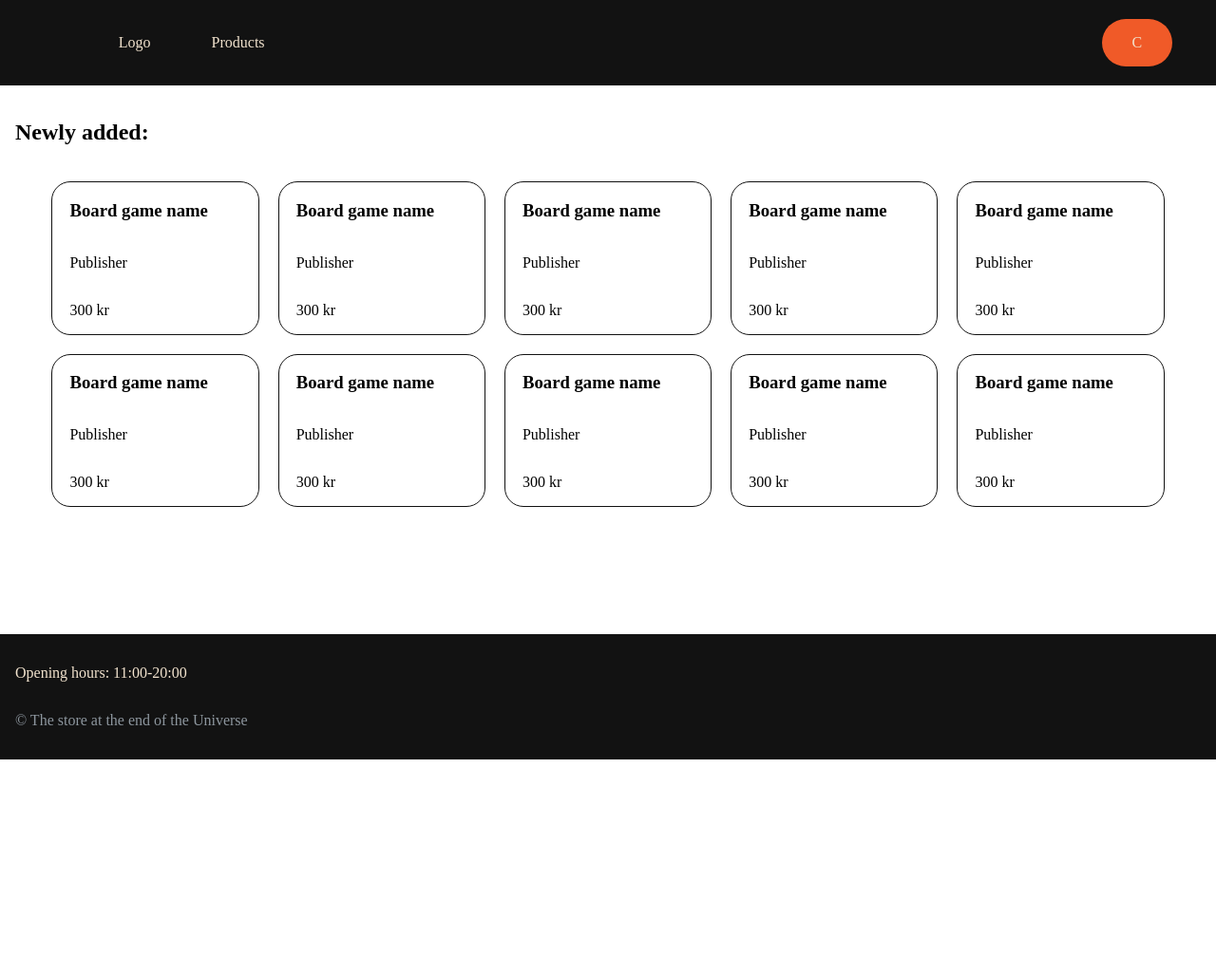
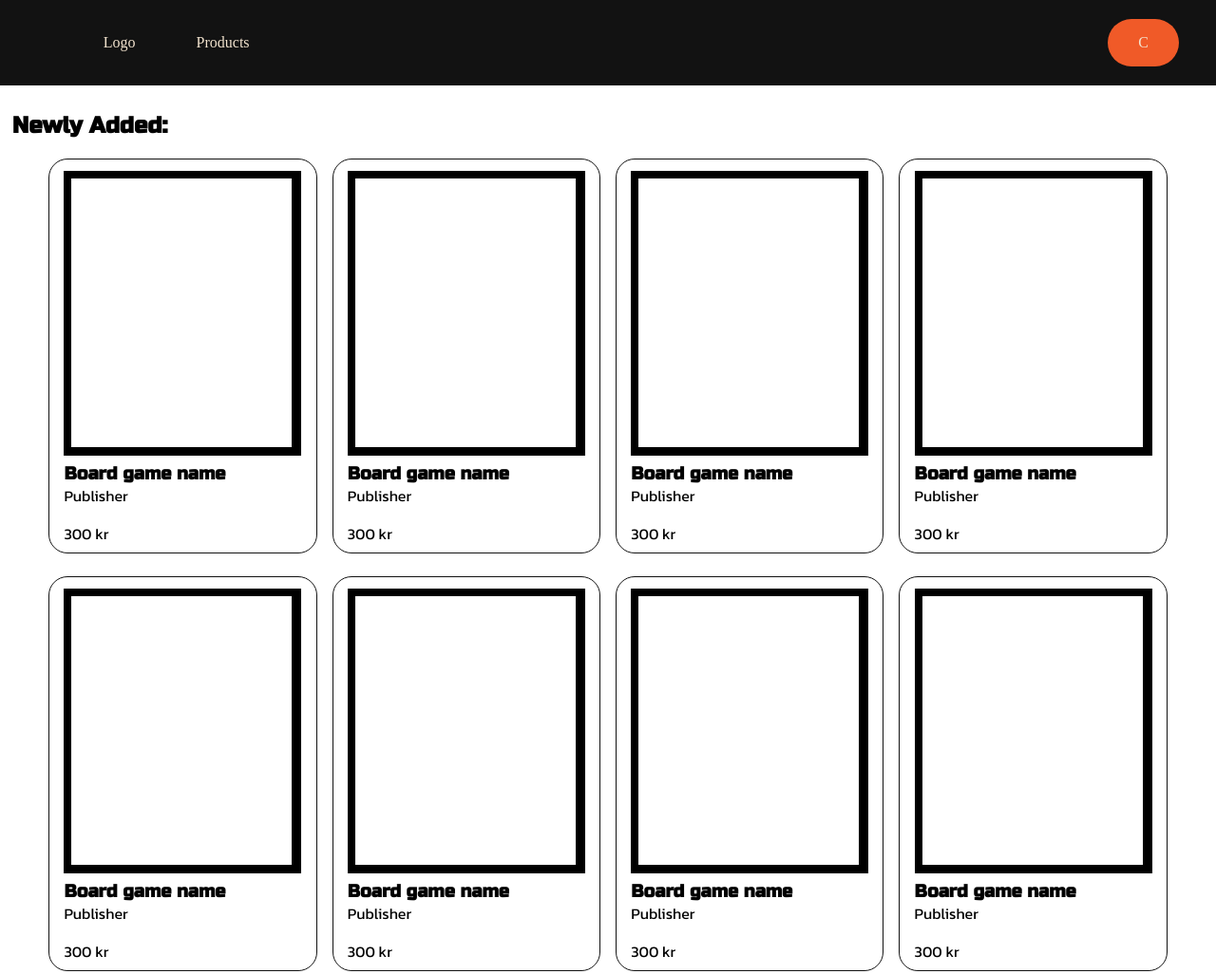
Before and after one commit to Dev-A38/e-commerce-website, a plain HTML site: page index.html in a window 1280 px wide. Shown: the top 1026 px of the page at 95% size. Before the commit the page ends 800 px from the top, so only its background shows below. Drawn offline with Linux system fonts and the light colour scheme.

Commit message:
Add: Product placeholder image and fonts

```diff
--- a/css/main.css
+++ b/css/main.css
@@ -10,11 +10,45 @@ body {
 
   /* Stick the footer to the bottom of the page */
   grid-template-rows: auto 1fr auto;
-  height: 100vh;
+  min-height: 100vh;
+}
+/* Fonts */
+.russo-one-regular {
+  font-family: "Russo One", sans-serif;
+  font-weight: 400;
+  font-style: normal;
+}
+
+.kanit-bold {
+  font-family: "Kanit", sans-serif;
+  font-weight: 700;
+  font-style: normal;
+}
+
+.kanit-extrabold {
+  font-family: "Kanit", sans-serif;
+  font-weight: 800;
+  font-style: normal;
+}
+
+.kanit-black {
+  font-family: "Kanit", sans-serif;
+  font-weight: 900;
+  font-style: normal;
 }
 
 /* Global text styling */
-
+h1,
+h2,
+h3,
+h4,
+h5,
+h6 {
+  font-family: "Russo One", sans-serif;
+}
+p {
+  font-family: "Kanit", sans-serif;
+}
 a {
   list-style: none;
   text-decoration: none;
@@ -28,7 +62,8 @@ header {
 
 .navigation-bar {
   background-color: #121212;
-  padding: 4px 2.0625rem 4px 5rem;
+  padding: 4px 2.0625vw 4px 5vw;
+  margin-bottom: 1vh;
 }
 
 .navigation-bar ul {
@@ -63,34 +98,41 @@ header {
 /* ----MAIN----- */
 main {
   grid-area: main;
-  margin: 1rem;
+  margin: 0 1vw 0 1vw;
 }
 
 /* MAIN Product */
 .product-grid {
   display: grid;
-  margin: 3vw;
-  grid-template-columns: repeat(5, 1fr);
+  justify-content: center;
+  grid-template-columns: repeat(auto-fit, minmax(235px, 1fr));
   grid-template-rows: repeat(2, 1fr);
-  row-gap: 1.25rem;
-  column-gap: 1.25rem;
+  row-gap: 3vh;
+  column-gap: 1.25vw;
+  margin: 0 3vw 1vh 3vw;
 }
 .product {
   display: grid;
-  grid-template-rows: repeat(3, auto);
-  border-radius: 20px;
-  border: 1px solid #121212;
+  justify-content: center;
+  grid-template-rows: repeat(4, auto);
+  border-radius: 20px; border: 1px solid #121212;
 }
 
-/* MAIN Product text */
+/* MAIN Product Container */
+
+.product-image {
+  justify-self: center;
+  margin: 1.5vh 0 1vh 0;
+}
+
 .product-name {
-  margin-left: 1.13rem;
+  margin: 0 0 0 0;
 }
 .product-publisher {
-  margin-left: 1.13rem;
+  margin: 0 0 0 0;
 }
 .product-price {
-  margin-left: 1.13rem;
+  margin: 2vh 0 1vh 0;
 }
 
 /* ----FOOTER---- */
--- a/index.html
+++ b/index.html
@@ -5,6 +5,21 @@
     <meta name="viewport" content="width=device-width, initial-scale=1.0" />
     <title>The store at the end of the Universe</title>
     <link rel="stylesheet" href="css/main.css" />
+    <!-- ---Fonts--- -->
+    <!-- Russo One -->
+    <link rel="preconnect" href="https://fonts.googleapis.com" />
+    <link rel="preconnect" href="https://fonts.gstatic.com" crossorigin />
+    <link
+      href="https://fonts.googleapis.com/css2?family=Russo+One&display=swap"
+      rel="stylesheet"
+    />
+    <!-- Kanit -->
+    <link rel="preconnect" href="https://fonts.googleapis.com" />
+    <link rel="preconnect" href="https://fonts.gstatic.com" crossorigin />
+    <link
+      href="https://fonts.googleapis.com/css2?family=Kanit:ital,wght@0,100;0,200;0,300;0,400;0,500;0,600;0,700;0,800;0,900;1,100;1,200;1,300;1,400;1,500;1,600;1,700;1,800;1,900&display=swap"
+      rel="stylesheet"
+    />
   </head>
   <body>
     <header>
@@ -17,54 +32,104 @@
       </nav>
     </header>
     <main>
-      <h2>Newly added:</h2>
+      <h2>Newly Added:</h2>
       <div class="product-grid">
         <article class="product">
+          <img
+            class="product-image"
+            src="img/Placeholder.png"
+            alt="image placeholder"
+          />
           <h3 class="product-name">Board game name</h3>
           <p class="product-publisher">Publisher</p>
           <p class="product-price">300 kr</p>
         </article>
         <article class="product">
+          <img
+            class="product-image"
+            src="img/Placeholder.png"
+            alt="image placeholder"
+          />
           <h3 class="product-name">Board game name</h3>
           <p class="product-publisher">Publisher</p>
           <p class="product-price">300 kr</p>
         </article>
         <article class="product">
+          <img
+            class="product-image"
+            src="img/Placeholder.png"
+            alt="image placeholder"
+          />
           <h3 class="product-name">Board game name</h3>
           <p class="product-publisher">Publisher</p>
           <p class="product-price">300 kr</p>
         </article>
         <article class="product">
+          <img
+            class="product-image"
+            src="img/Placeholder.png"
+            alt="image placeholder"
+          />
           <h3 class="product-name">Board game name</h3>
           <p class="product-publisher">Publisher</p>
           <p class="product-price">300 kr</p>
         </article>
         <article class="product">
+          <img
+            class="product-image"
+            src="img/Placeholder.png"
+            alt="image placeholder"
+          />
           <h3 class="product-name">Board game name</h3>
           <p class="product-publisher">Publisher</p>
           <p class="product-price">300 kr</p>
         </article>
         <article class="product">
+          <img
+            class="product-image"
+            src="img/Placeholder.png"
+            alt="image placeholder"
+          />
           <h3 class="product-name">Board game name</h3>
           <p class="product-publisher">Publisher</p>
           <p class="product-price">300 kr</p>
         </article>
         <article class="product">
+          <img
+            class="product-image"
+            src="img/Placeholder.png"
+            alt="image placeholder"
+          />
           <h3 class="product-name">Board game name</h3>
           <p class="product-publisher">Publisher</p>
           <p class="product-price">300 kr</p>
         </article>
         <article class="product">
+          <img
+            class="product-image"
+            src="img/Placeholder.png"
+            alt="image placeholder"
+          />
           <h3 class="product-name">Board game name</h3>
           <p class="product-publisher">Publisher</p>
           <p class="product-price">300 kr</p>
         </article>
         <article class="product">
+          <img
+            class="product-image"
+            src="img/Placeholder.png"
+            alt="image placeholder"
+          />
           <h3 class="product-name">Board game name</h3>
           <p class="product-publisher">Publisher</p>
           <p class="product-price">300 kr</p>
         </article>
         <article class="product">
+          <img
+            class="product-image"
+            src="img/Placeholder.png"
+            alt="image placeholder"
+          />
           <h3 class="product-name">Board game name</h3>
           <p class="product-publisher">Publisher</p>
           <p class="product-price">300 kr</p>
```
Also changed, not shown: img/Placeholder.png (added).
